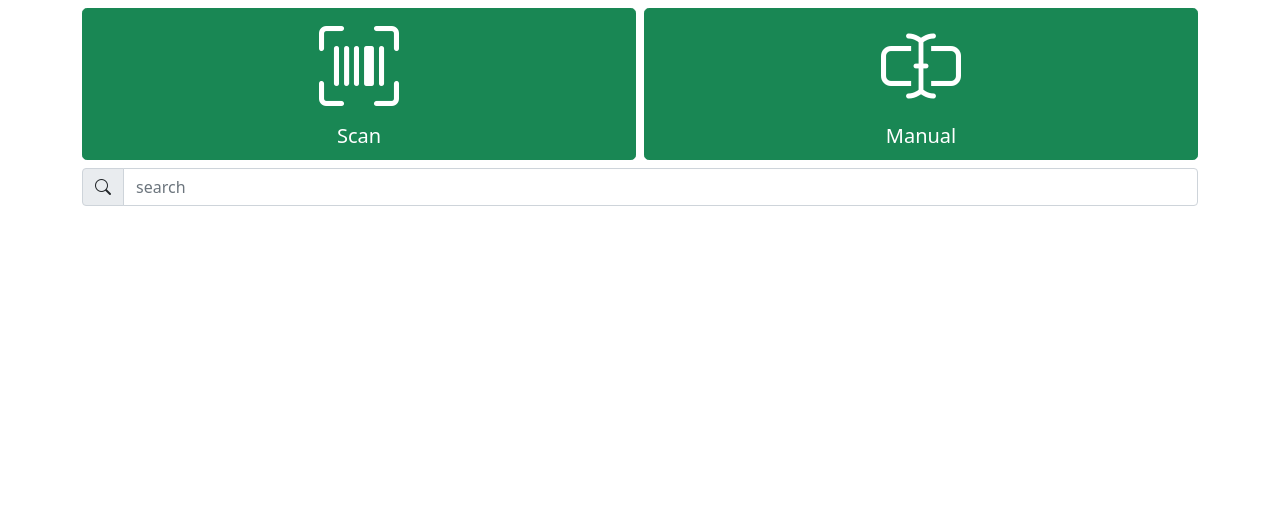
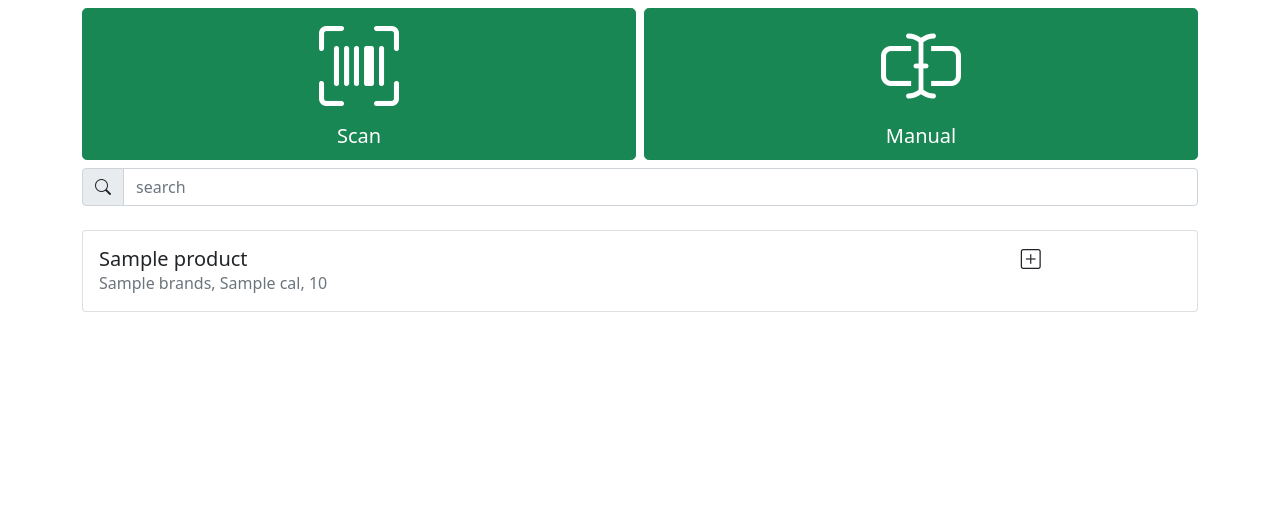
Before and after one commit to redshift-rdr/foodfighters, a Flask app: page /addmeal/1/1 in a window 1280 px wide. Shown: the top 511 px of the page. Run offline with Flask 2, Linux system fonts and the light colour scheme; a user stored in the database is signed in; tables that the repository leaves empty hold one stand-in row (values such as "Sample post"); a database or web service that is not in the repository returns one stand-in record (values such as "Sample title"); data that the repository does not hold is empty.

Commit message:
added text product search

```diff
--- a/app/routes.py
+++ b/app/routes.py
@@ -7,7 +7,7 @@
 from app.models import Profile, DiaryEntry, Meal, FoodEntry, Food, NutritionRecord
 from app.forms import LoginForm, RegisterForm, addMealForm, ChangePasswordForm, ManualFoodForm
 from datetime import date, timedelta
-from app.utils import get_barcode_from_imagedata, search_barcode, recommended_nutrition, generate_random_colour
+from app.utils import get_barcode_from_imagedata, search_barcode, recommended_nutrition, generate_random_colour,search_off_by_product_name
 from flask_login import current_user, login_user, logout_user, login_required
 from sqlalchemy import asc
 
@@ -265,14 +265,14 @@
 def addmeal(meal_id, query=''):
     meal = db.session.query(Meal).filter_by(id=meal_id).one_or_none()
 
-    query = f'%{query}%'
-    foods = db.session.query(Food).filter(Food.name.like(query)).limit(5).all()
+    db_foods = db.session.query(Food).filter(Food.name.like(f'%{query}%')).limit(5).all()
+    off_foods = search_off_by_product_name(query)
 
     if not meal:
         flash('That meal ID doesnt exist!', 'danger')
         return redirect(url_for('index'))
 
-    return render_template('addmeal.html', meal=meal, foods=foods)
+    return render_template('addmeal.html', meal=meal, db_foods=db_foods, off_foods=off_foods)
 
 @app.route('/addfood/<meal_id>/<food_id>', methods=['GET','POST'])
 @login_required
--- a/app/templates/addmeal.html
+++ b/app/templates/addmeal.html
@@ -35,13 +35,13 @@
     </div>
     <div id="food_list_container">
 
-        {% for food in foods %}
+        {% for food in db_foods %}
             <div class="row">
                 <div class="col mt-2">
                     <div class="card card-body">
                         <div class="row">
                             <div class="col-10 ">
-                                <a class="text-dark" href="{{ url_for('edit_food',food_id=food.id) }}"><h5 class="m-0">{{ food.name }}</h5></a>
+                                <a class="text-success" href="{{ url_for('edit_food',food_id=food.id) }}"><h5 class="m-0">⭐ {{ food.name }}</h5></a>
                             </div>
                             <div class="col">
                                 <a class="text-dark" href="{{ url_for('addfood', meal_id=meal.id, food_id=food.id) }}">
@@ -51,12 +51,36 @@
                         </div>
                         <div class="row">
                             <div class="col">
-                                <span class="text-muted">{{ food.brand }}, {{ food.nutrition()['calories']|round }}</span>
+                                <span class="text-muted">{{ food.brand }}, {{ food.nutrition()['calories']|round }} cal</span>
                             </div>
                         </div>
                     </div>
                 </div>
             </div>
+        {% endfor %}
+
+        {% for food in off_foods %}
+        <div class="row">
+            <div class="col mt-2">
+                <div class="card card-body">
+                    <div class="row">
+                        <div class="col-10 ">
+                            <h5 class="m-0">{{ food['product_name'] }}</h5>
+                        </div>
+                        <div class="col">
+                            <a class="text-dark" href="{{ url_for('barcode_search', meal_id=meal.id, barcode=food['code']) }}">
+                                <h5 class="m-0"><i class="bi bi-plus-square"></i></h5>
+                            </a>
+                        </div>
+                    </div>
+                    <div class="row">
+                        <div class="col">
+                            <span class="text-muted">{{ food['brands'] }}, {{ food['nutriments']['energy-kcal_serving'] }} cal, {{ food['quantity'] }}</span>
+                        </div>
+                    </div>
+                </div>
+            </div>
+        </div>
         {% endfor %}
     </div>
 </div>
--- a/app/utils.py
+++ b/app/utils.py
@@ -67,7 +67,7 @@
     return nutrition_info
 
 def search_barcode(barcode):
-    url = f'https://off:off@world.openfoodfacts.net/api/v2/product/{barcode}'
+    url = f'https://off:off@uk.openfoodfacts.net/api/v2/product/{barcode}'
 
     try:
         r = requests.get(url)
@@ -76,3 +76,17 @@
         return f'there was an error: {e}'
 
     return data
+
+def search_off_by_product_name(product_name):
+    """ Searches the Open Food Facts API for products which match the product_name
+    """
+
+    # we dont want to send requests when product_name is blank
+    if not product_name:
+        return []
+
+    off_api_url = 'https://uk.openfoodfacts.org/cgi/search.pl'
+    search_url = f'{off_api_url}?search_terms={product_name}&json=1&fields=code,product_name,product_quantity,quantity,brands,nutriments&page_size=5'
+
+    data = requests.get(search_url).json().get('products', [])
+    return data
```
